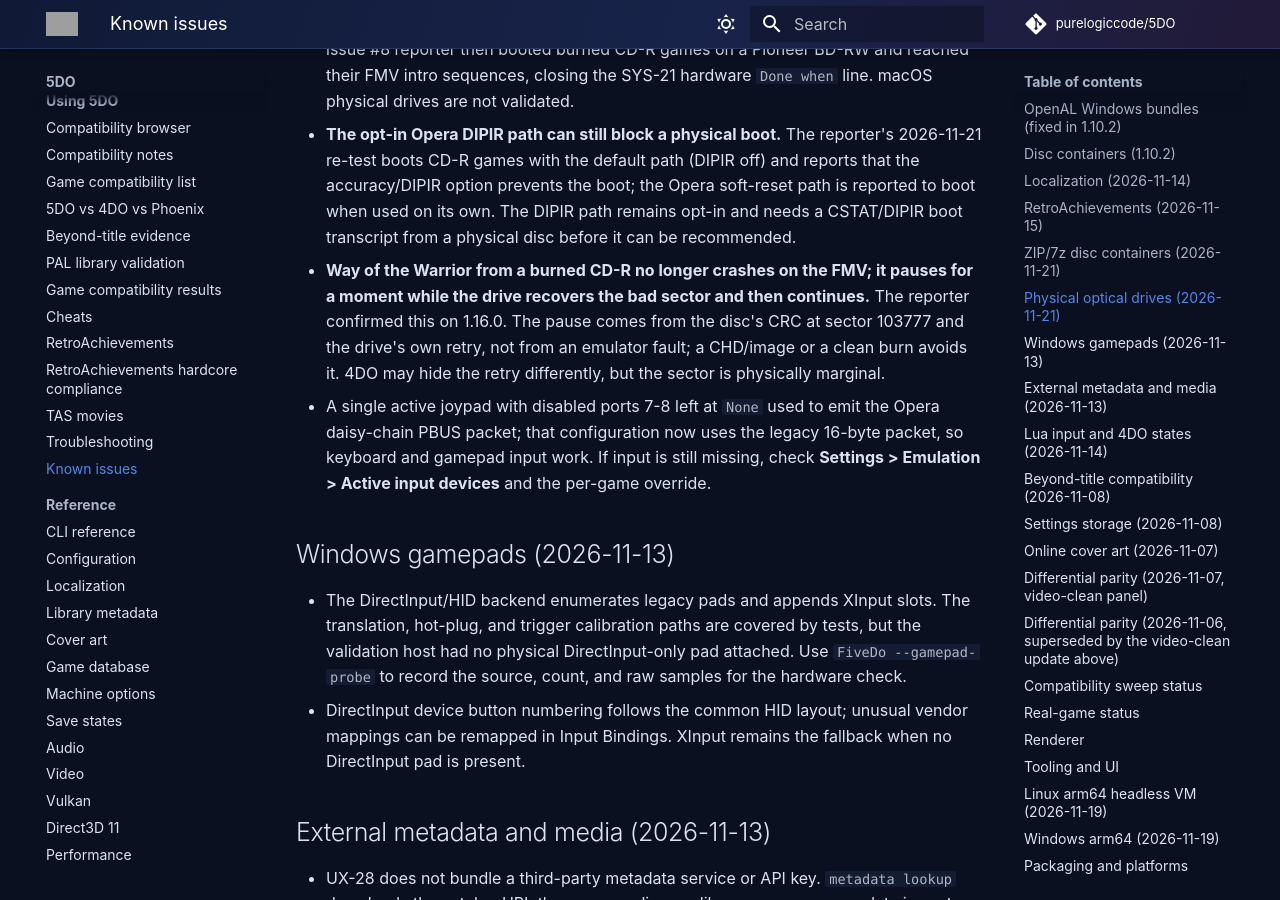
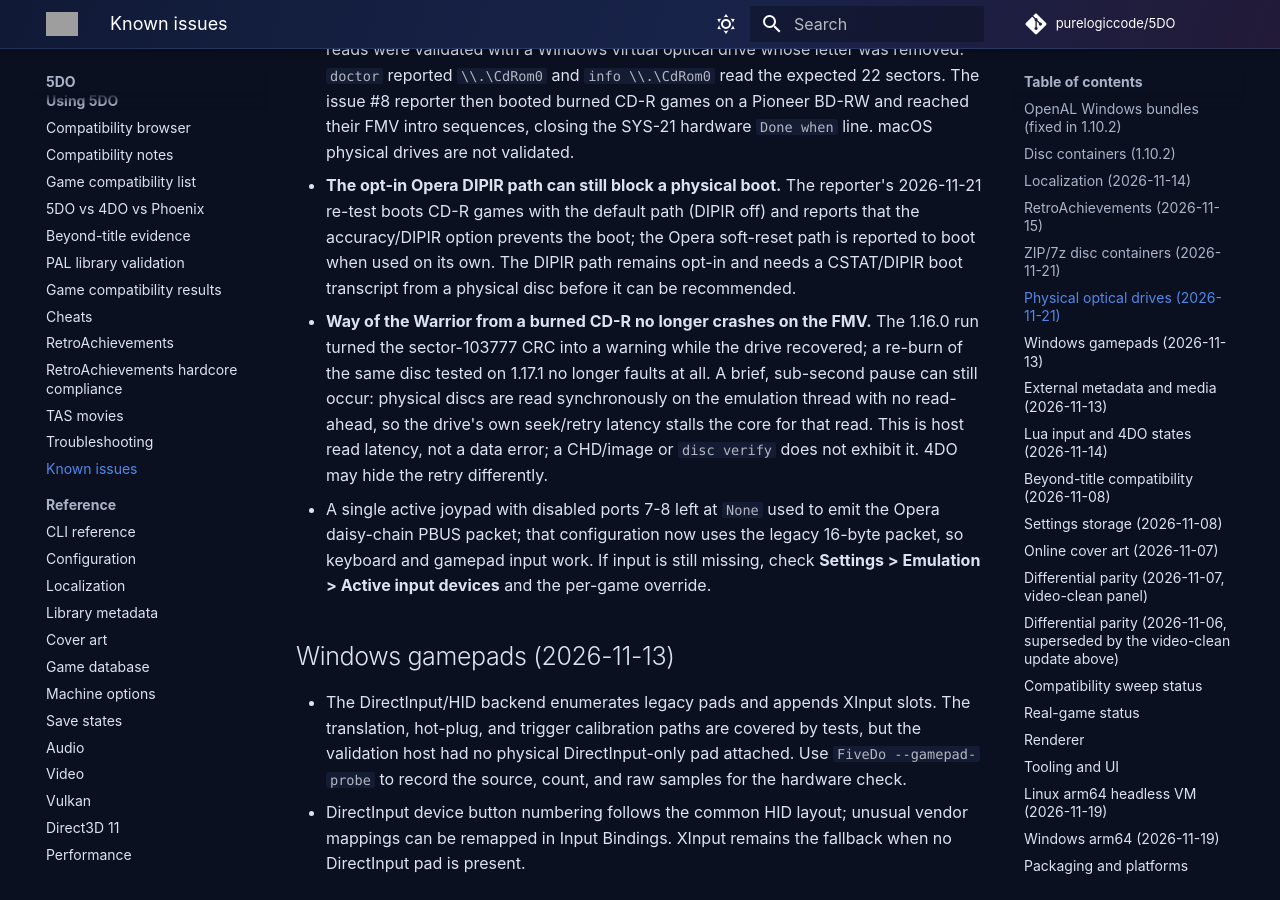
Before and after one commit to purelogiccode/5DO, an MkDocs documentation site: the page built from docs/KnownIssues.md, in a window 1280 px wide and 900 px high, scrolled down 4821 px. Built offline with MkDocs 1.6.1 and Material for MkDocs 9.7.7, drawn with Linux system fonts in a browser that asks for light colours; comment, search, counter and statistics services are not loaded; some of the changed text lies outside the part shown; grey boxes are pictures that could not be loaded.

Commit message:
docs: record the Way of the Warrior CD-R re-burn result (issue #8)

```diff
--- a/docs/KnownIssues.md
+++ b/docs/KnownIssues.md
@@ -143,9 +143,12 @@ checksums are attached, and legal/attribution sign-off is recorded.
   continues with the next sector. The same guard covers the boot-time volume-header
   probe and CD-DA sample reads; screenshot and save-slot thumbnail writes have their own
   guarded path. The issue #8 reporter confirmed this on 1.16.0: the sector-103777 CRC is
-  now a **Warning** and emulation continues. The disc's drive still spends a moment on
-  its own error recovery when that sector is reached, so the Way of the Warrior FMV can
-  pause briefly before continuing; a CHD/image or a clean burn avoids the pause.
+  now a **Warning** and emulation continues. On 1.17.1 a fresh burn of the same disc no
+  longer faults at that sector at all, which confirms the old burn was marginal. A
+  sub-second pause can still be observed at the same spot on the new burn; physical
+  discs are read synchronously on the emulation thread with no read-ahead, so a drive
+  seek, spin-up, or firmware retry stalls the core for that one read. That is host read
+  latency, not a read error and not an emulator fault; a CHD/image does not show it.
 - **The local collection is clean at the image level.** All 1,366 CHDs opened and every
   track's first/middle/last native sector read; 496 unique-title representatives,
   including all three audio-only discs, were fully sector-verified with 0 errors. The
@@ -183,11 +186,13 @@ checksums are attached, and legal/attribution sign-off is recorded.
   the accuracy/DIPIR option prevents the boot; the Opera soft-reset path is reported to
   boot when used on its own. The DIPIR path remains opt-in and needs a CSTAT/DIPIR boot
   transcript from a physical disc before it can be recommended.
-- **Way of the Warrior from a burned CD-R no longer crashes on the FMV; it pauses for a
-  moment while the drive recovers the bad sector and then continues.** The reporter
-  confirmed this on 1.16.0. The pause comes from the disc's CRC at sector 103777 and the
-  drive's own retry, not from an emulator fault; a CHD/image or a clean burn avoids it.
-  4DO may hide the retry differently, but the sector is physically marginal.
+- **Way of the Warrior from a burned CD-R no longer crashes on the FMV.** The 1.16.0 run
+  turned the sector-103777 CRC into a warning while the drive recovered; a re-burn of the
+  same disc tested on 1.17.1 no longer faults at all. A brief, sub-second pause can still
+  occur: physical discs are read synchronously on the emulation thread with no read-ahead,
+  so the drive's own seek/retry latency stalls the core for that read. This is host read
+  latency, not a data error; a CHD/image or `disc verify` does not exhibit it. 4DO may
+  hide the retry differently.
 - A single active joypad with disabled ports 7-8 left at `None` used to emit the Opera
   daisy-chain PBUS packet; that configuration now uses the legacy 16-byte packet, so
   keyboard and gamepad input work. If input is still missing, check **Settings >
```
Also changed, not shown: docs/Compatibility.md (+20 -0 lines).
